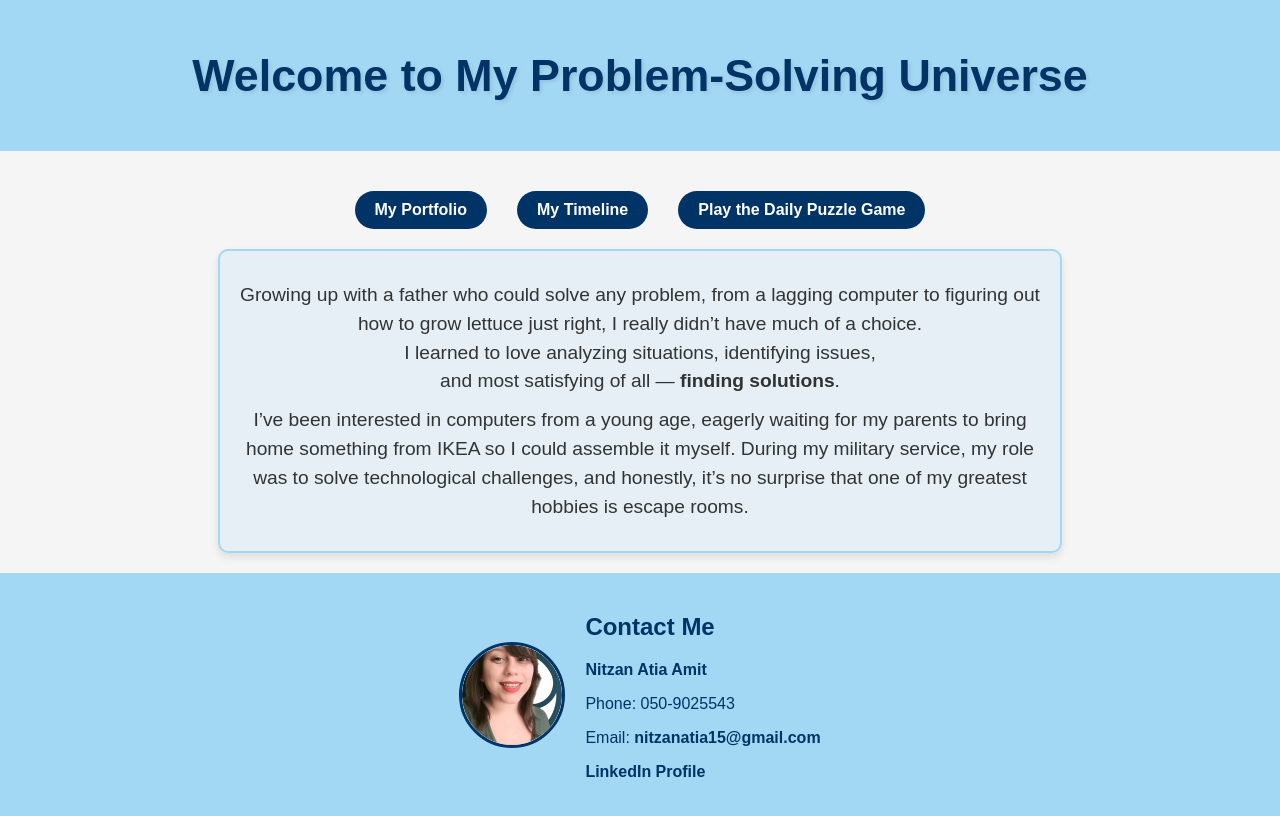
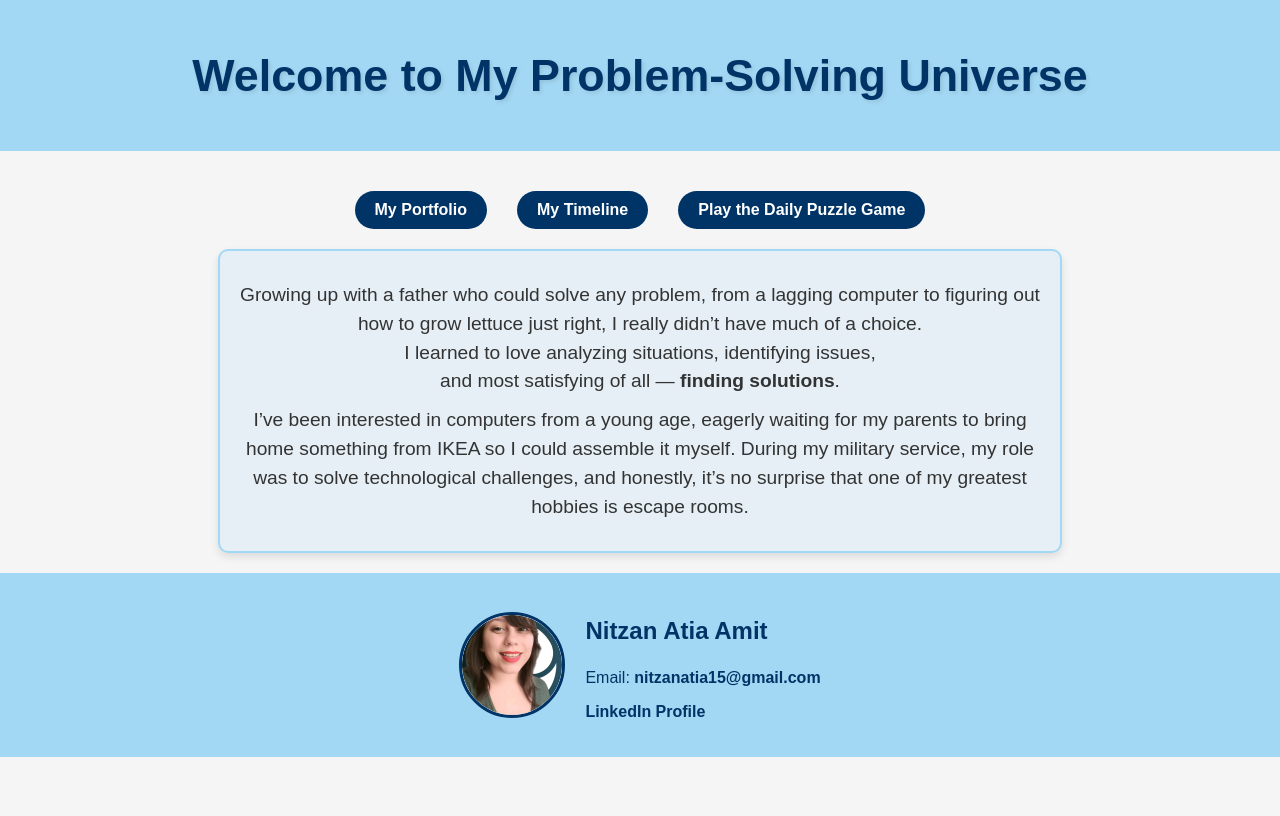
Before and after one commit to NitzanAtia/myQA-Lab, a plain HTML site: page index.html in a window 1280 px wide. Drawn offline with Linux system fonts and the light colour scheme.

Commit message:
Add files via upload
Change index file

```diff
--- a/index.html
+++ b/index.html
@@ -39,9 +39,7 @@
         <div class="contact-container">
             <img class="profile-photo" src="my-photo.jpg" alt="Nitzan's photo">
             <div class="contact-info">
-                <h2>Contact Me</h2>
-				<p><b>Nitzan Atia Amit</b></p>
-                <p>Phone: 050-9025543</p>
+				<h2><p><b>Nitzan Atia Amit</b></p></h2>
                 <p>Email: <a href="mailto:nitzanatia15@gmail.com">nitzanatia15@gmail.com</a></p>
 				<p><a href="https://www.linkedin.com/in/nitzan-atia-amit" target="_blank">LinkedIn Profile</a></p>
             </div>
```
